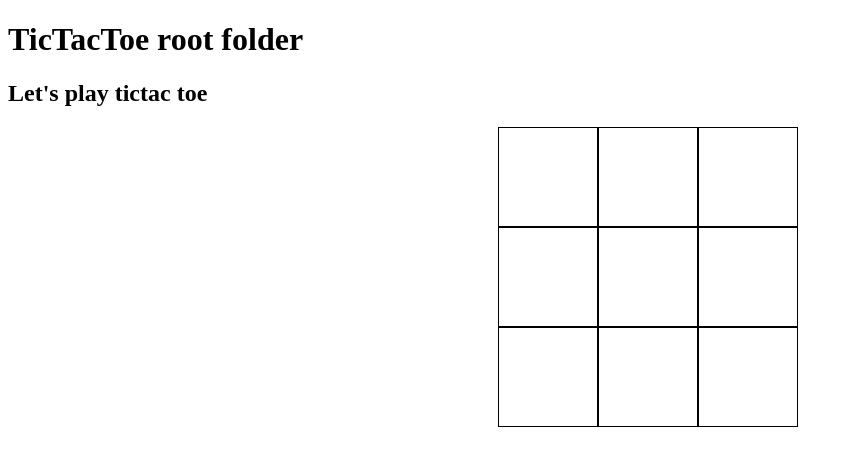
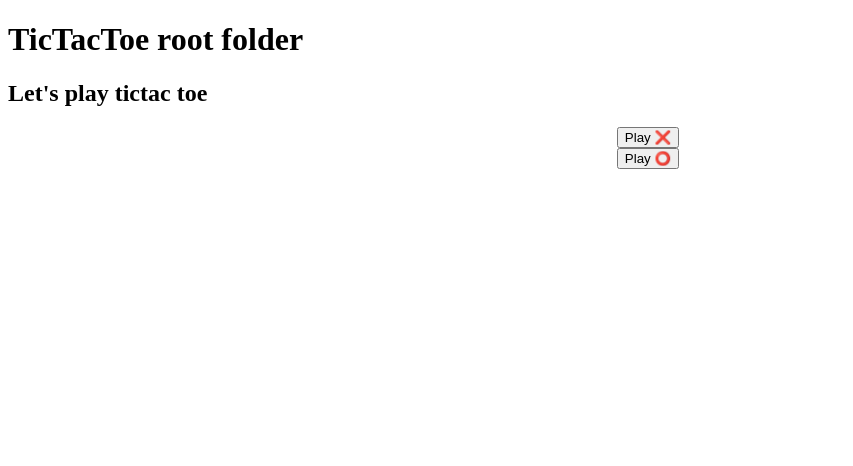
Before and after one commit to Sayzzi/tictactoe, an Angular app in the folder tictactoe/: page / in a window 1280 px wide. Shown: the top 466 px of the page, without its empty margins (0-853 px from the left). Built offline with nearby package versions, Linux system fonts and the light colour scheme.

Commit message:
added the possibility to choose the symbol

```diff
--- a/tictactoe/src/app/component/play/play.html
+++ b/tictactoe/src/app/component/play/play.html
@@ -3,6 +3,11 @@
 
 <main>
 
+
+
+
+
+    @if (gameStarted()) {
     <div ngClass="board">
         @for (item of board(); track $index) {
         <div class="cell" [ngClass]="{ 'cross': item === 'X', 'circle': item === 'O' }" (click)="play($index)">
@@ -13,4 +18,11 @@
     @if (winner()) {
     <p>{{ winner() }} won</p>
     }
+
+    } @else {
+    <button (click)="chooseSymbol('X')">Play ❌</button>
+    <button (click)="chooseSymbol('O')">Play ⭕</button>
+    }
+
+
 </main>
--- a/tictactoe/src/app/component/play/play.ts
+++ b/tictactoe/src/app/component/play/play.ts
@@ -9,13 +9,29 @@ import { NgClass } from '@angular/common';
 })
 export class Play {
 
-
-
   // Creating signals, for board, player & computer
   board = signal<string[]>(Array(9).fill(''))
-  currentPlayer = signal<'X' | 'O'>('X')
-  isComputerThinking= signal<boolean>(false)
+  // currentPlayer = signal<'X' | 'O'>('X')
+  isComputerThinking = signal<boolean>(false)
+  gameStarted = signal<boolean>(false)
 
+  //Symbol, computer symbol depends on the human one
+  humanSymbol = signal<'X' | 'O' | null>(null)
+
+  computerSymbol = computed<'X' | 'O' | null>(() => {
+    const human = this.humanSymbol();
+    if (human === null) return null;
+    return human === 'X' ? 'O' : 'X';
+  });
+
+  chooseSymbol(symbol: 'X' | 'O') {
+    this.humanSymbol.set(symbol)
+    this.gameStarted.set(true)
+
+    //X always start in tic tac toe
+    if (this.computerSymbol() === 'X') this.triggerComputer();
+
+  }
 
   winner = computed<string | null>(() => {
 
@@ -47,21 +63,11 @@ export class Play {
     this.board.update(cells => {
       //create new array, so the signal detect it
       const copy = [...cells]
-      copy[index] = this.currentPlayer()
+      copy[index] = this.humanSymbol()!
       return copy
     })
-    //Change the player
-    this.currentPlayer.set(this.currentPlayer() === 'X' ? 'O' : 'X')
-
     //Computer play, with timeout (fake thinking)
-    if(this.winner()===null){
-
-      this.isComputerThinking.set(true);
-      setTimeout(() => {
-        this.computerPlay()
-        this.isComputerThinking.set(false)
-      }, 500);
-    }
+    this.triggerComputer();
 
 
   }
@@ -73,10 +79,8 @@ export class Play {
       .filter(index => index !== -1)
   )
 
-
   //The computer play
-
-  computerPlay(){
+  computerPlay() {
     const cells = this.emptyCells();
     if (cells.length === 0) return;
     const random = Math.floor(Math.random() * cells.length)
@@ -84,16 +88,21 @@ export class Play {
     this.board.update(currentBoard => {
       //create new array, so the signal detect it
       const copy = [...currentBoard]
-      copy[chosenCell] = this.currentPlayer()
+      copy[chosenCell] = this.computerSymbol()!
       return copy
     })
 
-     //Change the player (Actuel 2 player, instead of vs computer )
-    if(this.winner() ===null){
-    this.currentPlayer.set(this.currentPlayer() === 'X' ? 'O' : 'X')
+  }
 
-    }
+  //Helpers
 
+  private triggerComputer() {
+    if (this.winner() !== null) return;
+    this.isComputerThinking.set(true);
+    setTimeout(() => {
+      this.computerPlay();
+      this.isComputerThinking.set(false);
+    }, 500);
   }
 
 
```
